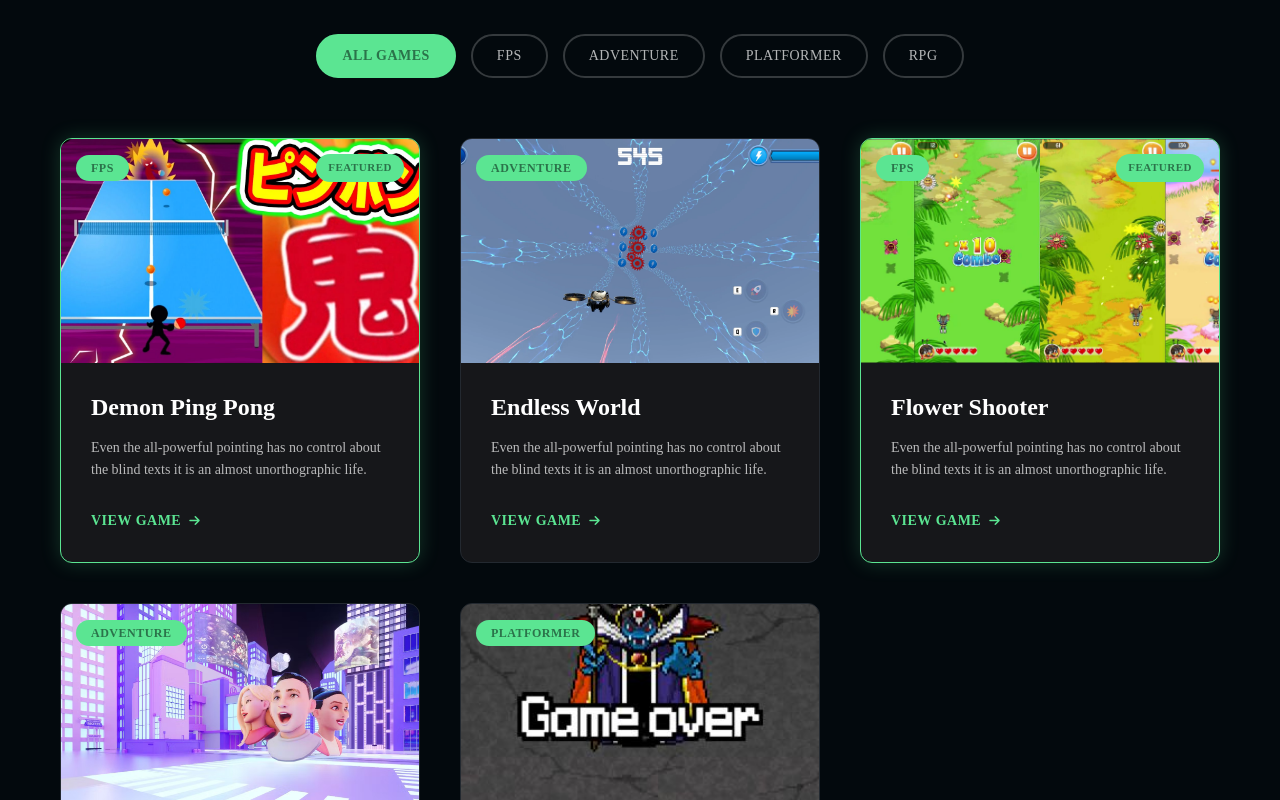
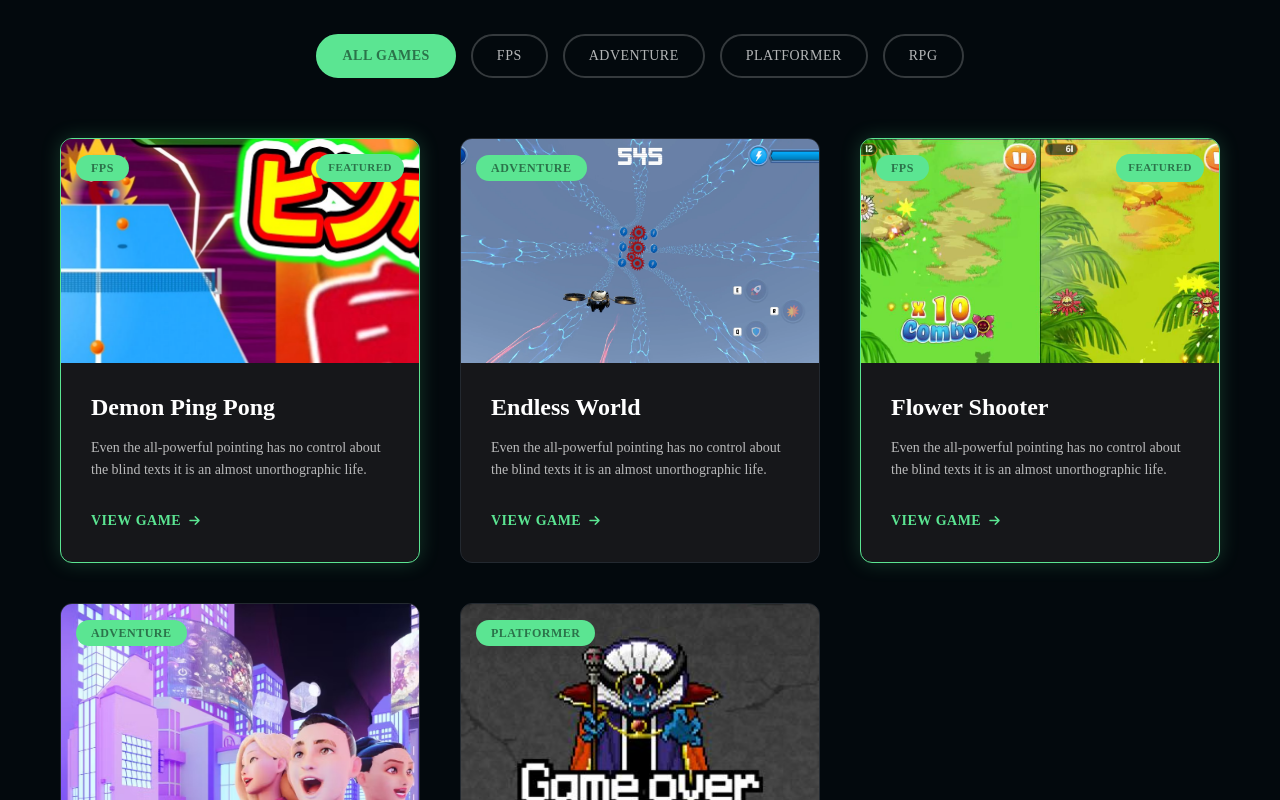
Before and after one commit to Sonarix-Studio/website, a Next.js app: page / in a window 1280 px wide. Shown: the part 1060-1860 px from the top of the page. Built offline with nearby package versions, Linux system fonts and the light colour scheme; a web font is replaced by a local one.

Commit message:
chore: update

```diff
--- a/src/components/CompanyServices/CompanyServices.module.css
+++ b/src/components/CompanyServices/CompanyServices.module.css
@@ -299,12 +299,13 @@
 }
 
 .iconImage {
-  width: 100%;
+  width: 80%;
+  margin: 0 auto;
   /* height: 80px; */
-  aspect-ratio: 1/0.8;
+  aspect-ratio: 1/1;
   /* filter: brightness(0) invert(1); */
   transition: all 0.3s ease;
-  border-radius: 12px;
+  border-radius: 50%;
 }
 
 .serviceCard:hover .iconImage {
--- a/src/components/CompanyServices/CompanyServices.tsx
+++ b/src/components/CompanyServices/CompanyServices.tsx
@@ -31,7 +31,7 @@ const CompanyServices: React.FC = () => {
       title: "CEO",
       description:
         "Great games aren't just built with code — they're crafted with curiosity, courage, and care.",
-      icon: "/icons/expert-advisor.svg",
+      icon: "/images/team/1671728375874.jpeg",
       link: "/#company-about",
     },
     {
--- /dev/null
+++ b/src/components/LatestReleases/ImageSlider.tsx
@@ -0,0 +1,103 @@
+"use client";
+
+import React, { useState, useEffect } from "react";
+import Image from "next/image";
+import styles from "./LatestReleases.module.css";
+
+interface ImageSliderProps {
+  images: string[];
+  gameTitle: string;
+  rotationInterval?: number;
+  isHovered?: boolean;
+}
+
+const ImageSlider: React.FC<ImageSliderProps> = ({
+  images,
+  gameTitle,
+  rotationInterval = 1000,
+  isHovered = false,
+}) => {
+  const [currentImageIndex, setCurrentImageIndex] = useState(0);
+
+  useEffect(() => {
+    if (!isHovered || images.length <= 1) return;
+
+    const interval = setInterval(() => {
+      setCurrentImageIndex((prev) => {
+        const next = (prev + 1) % images.length;
+        console.log(`${gameTitle}: Image ${prev} -> ${next}`);
+        return next;
+      });
+    }, rotationInterval);
+
+    return () => clearInterval(interval);
+  }, [images.length, isHovered, rotationInterval, gameTitle]);
+
+  // Reset to first image when not hovering
+  useEffect(() => {
+    if (!isHovered && images.length > 1) {
+      setCurrentImageIndex(0);
+    }
+  }, [isHovered, images.length]);
+
+  if (images.length === 0) {
+    return (
+      <div className={styles.sliderImage}>
+        <div className={styles.noImage}>No Image Available</div>
+      </div>
+    );
+  }
+
+  if (images.length === 1) {
+    return (
+      <div className={styles.sliderImage}>
+        <Image
+          src={images[0]}
+          alt={gameTitle}
+          width={800}
+          height={500}
+          className={styles.gameImage}
+        />
+      </div>
+    );
+  }
+
+  return (
+    <div className={styles.imageSliderContainer}>
+      {images.map((img, imgIdx) => (
+        <div
+          key={imgIdx}
+          className={`${styles.sliderImage} ${
+            currentImageIndex === imgIdx ? styles.active : styles.inactive
+          }`}
+        >
+          <Image
+            src={img}
+            alt={`${gameTitle} - Image ${imgIdx + 1}`}
+            width={800}
+            height={500}
+            className={styles.gameImage}
+          />
+        </div>
+      ))}
+
+      {/* Image indicators */}
+      {images.length > 1 && (
+        <div className={styles.imageIndicators}>
+          {images.map((_, idx) => (
+            <button
+              key={idx}
+              className={`${styles.indicator} ${
+                currentImageIndex === idx ? styles.active : ""
+              }`}
+              onClick={() => setCurrentImageIndex(idx)}
+              aria-label={`View image ${idx + 1}`}
+            />
+          ))}
+        </div>
+      )}
+    </div>
+  );
+};
+
+export default ImageSlider;
--- a/src/components/LatestReleases/LatestReleases.module.css
+++ b/src/components/LatestReleases/LatestReleases.module.css
@@ -506,6 +506,73 @@
   }
 }
 
+/* Image Slider Styles */
+.imageSliderContainer {
+  position: relative;
+  width: 100%;
+  height: 100%;
+  aspect-ratio: 1/1;
+}
+
+.sliderImage {
+  position: absolute;
+  top: 0;
+  left: 0;
+  width: 100%;
+  height: 100%;
+  transition: opacity 0.5s ease-in-out;
+}
+
+.sliderImage.active {
+  opacity: 1;
+  z-index: 2;
+}
+
+.sliderImage.inactive {
+  opacity: 0;
+  z-index: 1;
+}
+
+.imageIndicators {
+  position: absolute;
+  bottom: 15px;
+  left: 50%;
+  transform: translateX(-50%);
+  display: flex;
+  gap: 8px;
+  z-index: 4;
+}
+
+.indicator {
+  width: 8px;
+  height: 8px;
+  border-radius: 50%;
+  border: none;
+  background: rgba(255, 255, 255, 0.5);
+  cursor: pointer;
+  transition: all 0.3s ease;
+}
+
+.indicator.active {
+  background: #ffffff;
+  transform: scale(1.2);
+}
+
+.indicator:hover {
+  background: rgba(255, 255, 255, 0.8);
+}
+
+.noImage {
+  width: 100%;
+  height: 100%;
+  display: flex;
+  align-items: center;
+  justify-content: center;
+  background: #1a1a1a;
+  color: #888;
+  font-size: 14px;
+}
+
 /* Reduced motion support */
 @media (prefers-reduced-motion: reduce) {
   .gameCard,
@@ -526,4 +593,12 @@
   .gameCard:hover .gameImage {
     transform: none;
   }
+
+  .sliderImage {
+    transition: none;
+  }
+
+  .indicator {
+    transition: none;
+  }
 }
--- a/src/components/LatestReleases/LatestReleases.tsx
+++ b/src/components/LatestReleases/LatestReleases.tsx
@@ -1,9 +1,9 @@
 "use client";
 
 import React, { useState, useEffect, useMemo } from "react";
-import Image from "next/image";
 import Link from "next/link";
 import { useInView } from "react-intersection-observer";
+import ImageSlider from "./ImageSlider";
 import styles from "./LatestReleases.module.css";
 
 interface Game {
@@ -12,7 +12,7 @@ interface Game {
   category: string;
   categorySlug: string;
   excerpt: string;
-  image: string;
+  images: string[];
   link: string;
   featured?: boolean;
 }
@@ -21,6 +21,7 @@ const LatestReleases: React.FC = () => {
   const [selectedCategory, setSelectedCategory] = useState("all");
   const [visibleGames, setVisibleGames] = useState(6);
   const [filteredGames, setFilteredGames] = useState<Game[]>([]);
+  const [hoveredGameId, setHoveredGameId] = useState<number | null>(null);
 
   const { ref, inView } = useInView({
     triggerOnce: true,
@@ -36,7 +37,11 @@ const LatestReleases: React.FC = () => {
         categorySlug: "fps",
         excerpt:
           "Even the all-powerful pointing has no control about the blind texts it is an almost unorthographic life.",
-        image: "/images/porfolio/DemonPingPong/maxresdefault.jpg",
+        images: [
+          "/images/porfolio/DemonPingPong/maxresdefault.jpg",
+          "/images/porfolio/DemonPingPong/maxresdefault (1).jpg",
+          "/images/porfolio/DemonPingPong/unnamed.webp",
+        ],
         link: "/#portfolio",
         featured: true,
       },
@@ -47,7 +52,7 @@ const LatestReleases: React.FC = () => {
         categorySlug: "adventure",
         excerpt:
           "Even the all-powerful pointing has no control about the blind texts it is an almost unorthographic life.",
-        image: "/images/porfolio/EndlessWorld/DroneRacing.png",
+        images: ["/images/porfolio/EndlessWorld/DroneRacing.png"],
         link: "/#portfolio",
       },
       {
@@ -57,7 +62,15 @@ const LatestReleases: React.FC = () => {
         categorySlug: "fps",
         excerpt:
           "Even the all-powerful pointing has no control about the blind texts it is an almost unorthographic life.",
-        image: "/images/porfolio/FlowerShooter/banner_wide.jpg",
+        images: [
+          "/images/porfolio/FlowerShooter/banner_wide.jpg",
+          "/images/porfolio/FlowerShooter/banner.jpg",
+          "/images/porfolio/FlowerShooter/vlcsnap-2025-03-16-09h37m07s259.png",
+          "/images/porfolio/FlowerShooter/vlcsnap-2025-03-16-09h37m21s154.png",
+          "/images/porfolio/FlowerShooter/vlcsnap-2025-03-16-09h40m19s809.png",
+          "/images/porfolio/FlowerShooter/vlcsnap-2025-03-16-09h40m28s027.png",
+          "/images/porfolio/FlowerShooter/vlcsnap-2025-03-16-09h40m45s958.png",
+        ],
         link: "/#portfolio",
         featured: true,
       },
@@ -68,7 +81,10 @@ const LatestReleases: React.FC = () => {
         categorySlug: "adventure",
         excerpt:
           "Even the all-powerful pointing has no control about the blind texts it is an almost unorthographic life.",
-        image: "/images/porfolio/Rove/rove.jpg",
+        images: [
+          "/images/porfolio/Rove/rove.jpg",
+          "/images/porfolio/Rove/O5CgnFFaZoT0d5lLFs7aiL9pZr92-6g93qnx.avif",
+        ],
         link: "/#portfolio",
       },
       {
@@ -78,8 +94,14 @@ const LatestReleases: React.FC = () => {
         categorySlug: "platformer",
         excerpt:
           "Even the all-powerful pointing has no control about the blind texts it is an almost unorthographic life.",
-        image:
+        images: [
           "/images/porfolio/SatanDefeat/75b7bf2601a030dd10d351108769c5ae.jpg",
+          "/images/porfolio/SatanDefeat/0809a4f442efd7fc1cbbfe9546ccaca5.jpg",
+          "/images/porfolio/SatanDefeat/4af691f6ad82a5538425782ee736c8af.png",
+          "/images/porfolio/SatanDefeat/71563544211e7b4534a7b188188dc765.jpg",
+          "/images/porfolio/SatanDefeat/83e4925aa17a6043b144a96c4c13023a.jpg",
+          "/images/porfolio/SatanDefeat/965b181d3913b7f4559647bac66c3823.jpg",
+        ],
         link: "/#portfolio",
       },
     ],
@@ -149,14 +171,16 @@ const LatestReleases: React.FC = () => {
               className={`${styles.gameCard} ${
                 game.featured ? styles.featured : ""
               } ${styles[`card${index + 1}`]}`}
+              onMouseEnter={() => setHoveredGameId(game.id)}
+              onMouseLeave={() => setHoveredGameId(null)}
             >
               <div className={styles.gameImageContainer}>
-                <Image
-                  src={game.image}
-                  alt={game.title}
-                  width={800}
-                  height={500}
-                  className={styles.gameImage}
+                <div className={styles.imageSlider}>
+                  <ImageSlider
+                    images={game.images}
+                    gameTitle={game.title}
+                    rotationInterval={1000}
+                    isHovered={hoveredGameId === game.id}
                   />
                   <div className={styles.imageOverlay}>
                     <div className={styles.overlayContent}>
@@ -170,6 +194,7 @@ const LatestReleases: React.FC = () => {
                     <Link href={`/category/${game.categorySlug}`}>
                       {game.category}
                     </Link>
+                  </div>
                 </div>
               </div>
 
```
Also changed, not shown: public/images/team/1671728375874.jpeg (added). Lines whose indentation alone changed are shown as unchanged.
